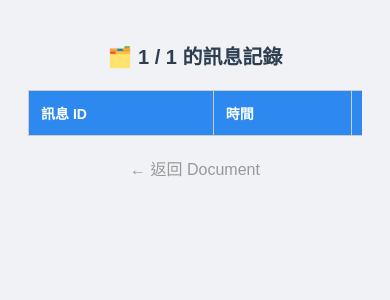
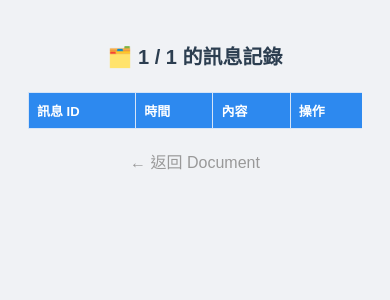
Before and after one commit to leistialove/move, a Flask app: page /firebase/view/1/1 in a window 390 px wide. Shown: the top 300 px of the page. Run offline with Flask 3, Linux system fonts and the light colour scheme; data that the repository does not hold is empty; parts of the project's set-up code (start-up, migrations or seed data) failed here and were passed over.

Commit message:
Update firebase_messages.html

```diff
--- a/templates/firebase_messages.html
+++ b/templates/firebase_messages.html
@@ -6,7 +6,7 @@
     <title>{{ doc_id }} 的訊息內容</title>
     <style>
         body {
-            font-family: "Microsoft JhengHei", sans-serif;
+            font-family: "Noto Sans TC", "微軟正黑體", Arial, sans-serif;
             background-color: #f0f2f5;
             padding: 20px;
         }
@@ -17,7 +17,7 @@
         }
         .table-container {
             overflow-x: auto;
-            margin-top: 20px;
+            margin-top: 22px;
         }
         table {
             width: 100%;
@@ -27,7 +27,7 @@
         }
         th, td {
             padding: 12px;
-            border: 1px solid #ccc;
+            border: 1px solid #d5e4f7;
             text-align: left;
             font-size: 14px;
         }
@@ -50,6 +50,11 @@
         .back a {
             color: #999;
             text-decoration: none;
+        }
+        @media (max-width: 650px) {
+            table, th, td { font-size: 13px; }
+            th, td { padding: 8px; }
+            table { min-width: 340px; }
         }
     </style>
 </head>
```
